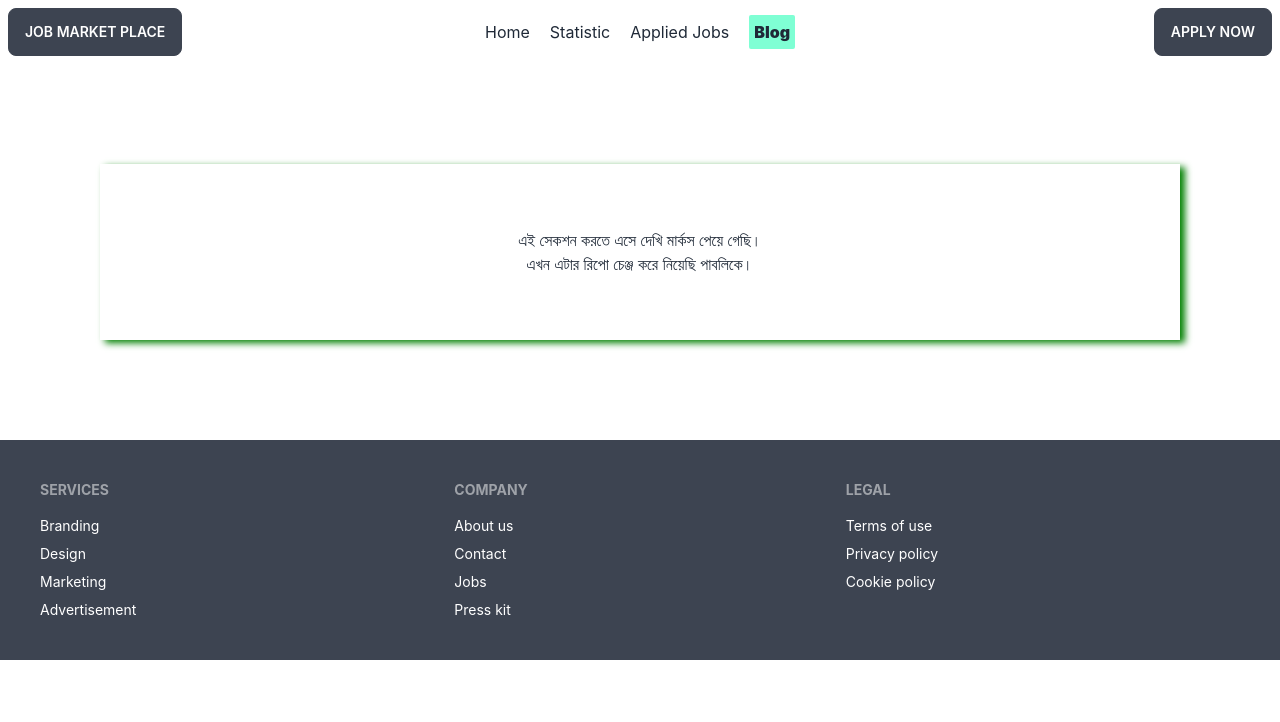
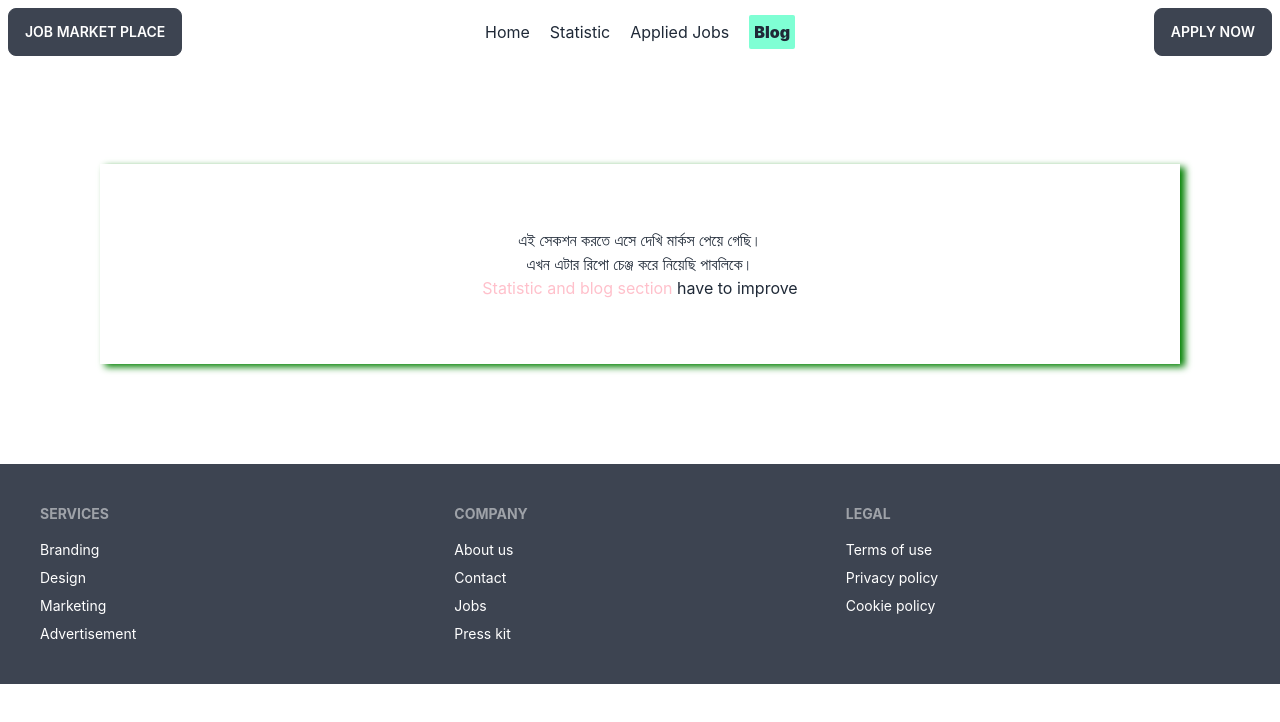
Before and after one commit to almubin78/Job-Hunter, a React (Create React App) app: page /blog in a window 1280 px wide. Shown: the top 722 px of the page. Built offline with nearby package versions, Linux system fonts and the light colour scheme.

Commit message:
blog section details also read me

```diff
--- a/src/component/Blog/Blog.js
+++ b/src/component/Blog/Blog.js
@@ -11,6 +11,7 @@ const Blog = () => {
         <div style={styles}>
             <h3>এই সেকশন করতে এসে দেখি মার্কস পেয়ে গেছি। </h3>
             <h5>এখন এটার রিপো চেঞ্জ করে নিয়েছি পাবলিকে।</h5>
+            <h6><span style={{color:"pink"}}>Statistic and blog section</span> have to improve</h6>
         </div>
     );
 };
```
Also changed, not shown: 1 other file (tests, documents, lock files or other folders).
